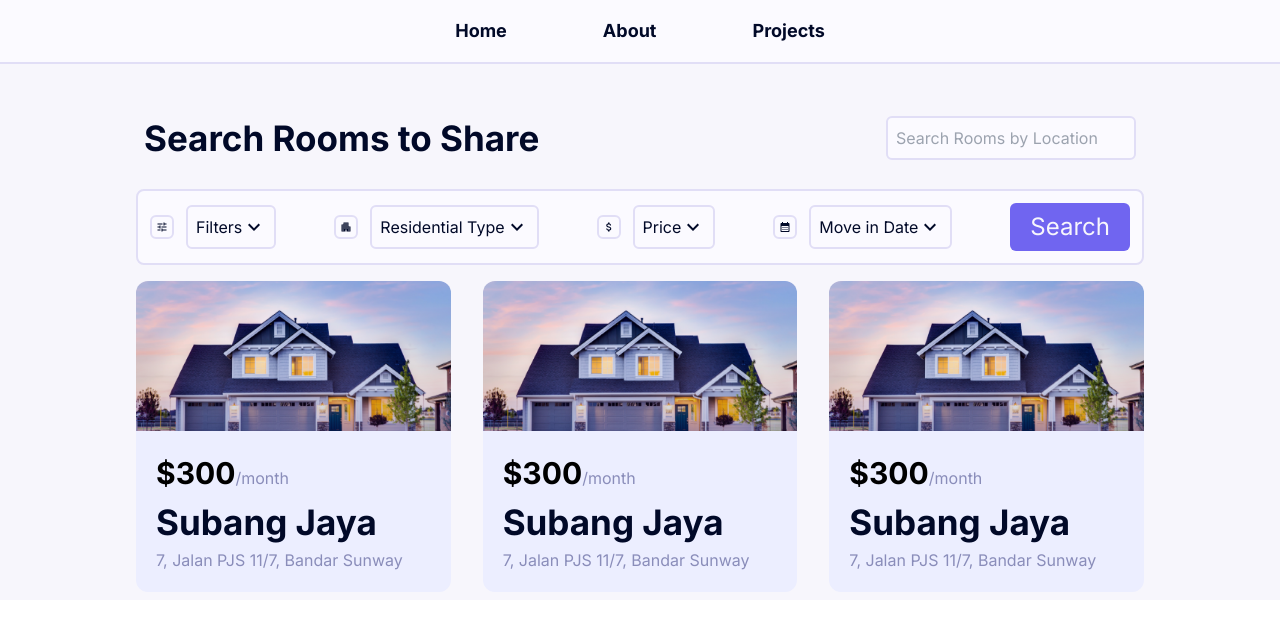
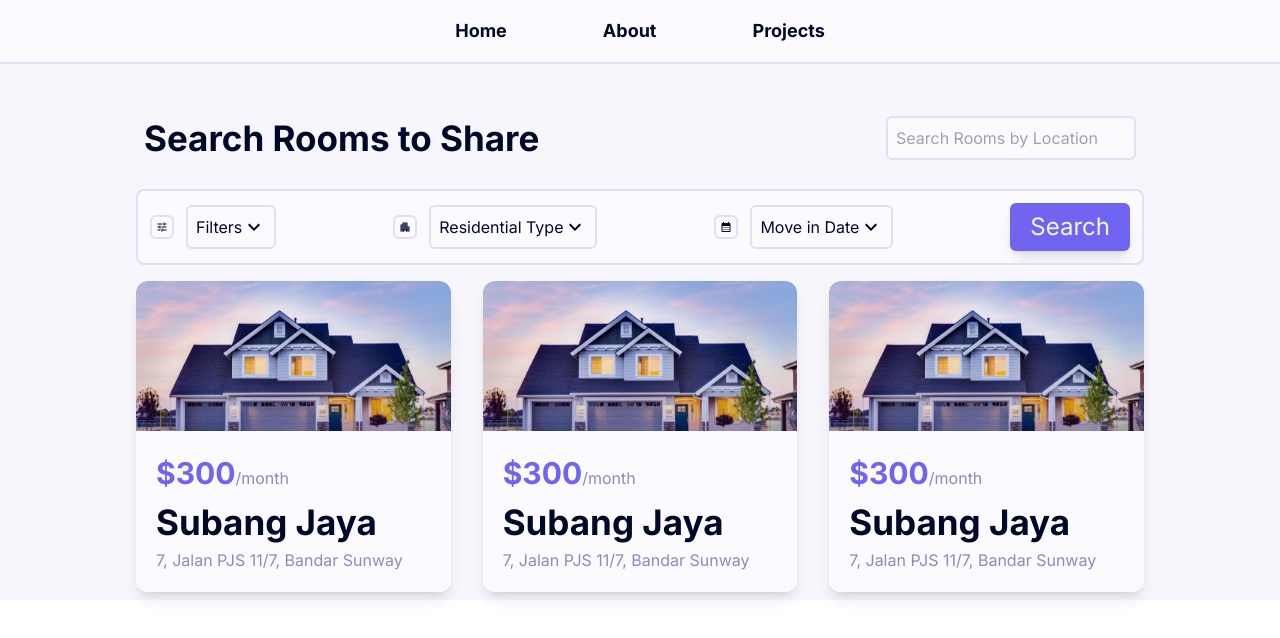
Before and after one commit to MusthafaAltaf2001/roommate-finder, a Next.js app: page / in a window 1280 px wide. Shown: the top 638 px of the page. Built offline with nearby package versions, Linux system fonts and the light colour scheme.

Commit message:
Improved mediaquery for searchFilter.tsx

```diff
--- a/src/app/Components/Homepage/CardItem.tsx
+++ b/src/app/Components/Homepage/CardItem.tsx
@@ -4,11 +4,11 @@ import Image from 'next/image'
 
 const CardItem = () => {
     return (
-        <div className='flex flex-col basis-auto border-0 rounded-xl'>
+        <div className='flex flex-col basis-auto border-0 rounded-xl shadow-lg'>
             <Image src={house_img} alt="Image" className='border-0 rounded-t-xl w-[400px] lg:h-[150px] h-[250px] object-cover' />
-            <div className='flex flex-col p-5 bg-[#ECEEFF] rounded-b-xl'>
+            <div className='flex flex-col p-5 bg-white rounded-b-xl'>
                 <div className='flex items-baseline'>
-                    <span className='text-blue font-bold text-[30px]'>$300</span>
+                    <span className='text-purple font-bold text-[30px]'>$300</span>
                     <span className='text-[#8A8DBA]'>/month</span>
                 </div>
                 <span className='text-black font-bold text-[35px]'>Subang Jaya</span>
--- a/src/app/Components/Homepage/SearchFilter.tsx
+++ b/src/app/Components/Homepage/SearchFilter.tsx
@@ -20,7 +20,7 @@ const SearchFilter = () => {
 
     return (
         <div>
-            <div className="flex flex-col bg-white border-border-colour rounded-lg border-2 m-2 md:flex-row md:justify-between">
+            <div className="flex flex-col bg-white border-border-colour rounded-lg border-2 m-2 md:flex-row md:justify-between overflow-x-auto">
                 <div className="flex flex-row items-center">
                     <TuneIcon className="homepage-search-filter-icon" />
                     <button className="homepage-search-filter-button">
@@ -35,21 +35,21 @@ const SearchFilter = () => {
                         <KeyboardArrowDownIcon className="text-black" />
                     </button>
                 </div>
-                <div className="flex flex-row items-center">
+                <div className="md:hidden lg:flex flex flex-row items-center">
+                    <CalendarMonthIcon className="homepage-search-filter-icon" />
+                    <button className="homepage-search-filter-button">
+                        Move in Date
+                        <KeyboardArrowDownIcon className="text-black" />
+                    </button>
+                </div>
+                <div className="md:hidden xl:flex flex flex-row items-center">
                     <AttachMoneyIcon className="homepage-search-filter-icon" />
                     <button className="homepage-search-filter-button">
                         Price
                         <KeyboardArrowDownIcon className="text-black" />
                     </button>
                 </div>
-                <div className="flex flex-row items-center">
-                    <CalendarMonthIcon className="homepage-search-filter-icon" />
-                    <button className="homepage-search-filter-button">
-                        Move in Date
-                        <KeyboardArrowDownIcon className="text-black" />
-                    </button>
-                </div>
-                <button className="rounded-md bg-purple m-3 text-off-white text-2xl py-2 px-5">
+                <button className="rounded-md bg-purple m-3 text-off-white text-2xl py-2 px-5 shadow-lg">
                     Search
                 </button>
 
```
